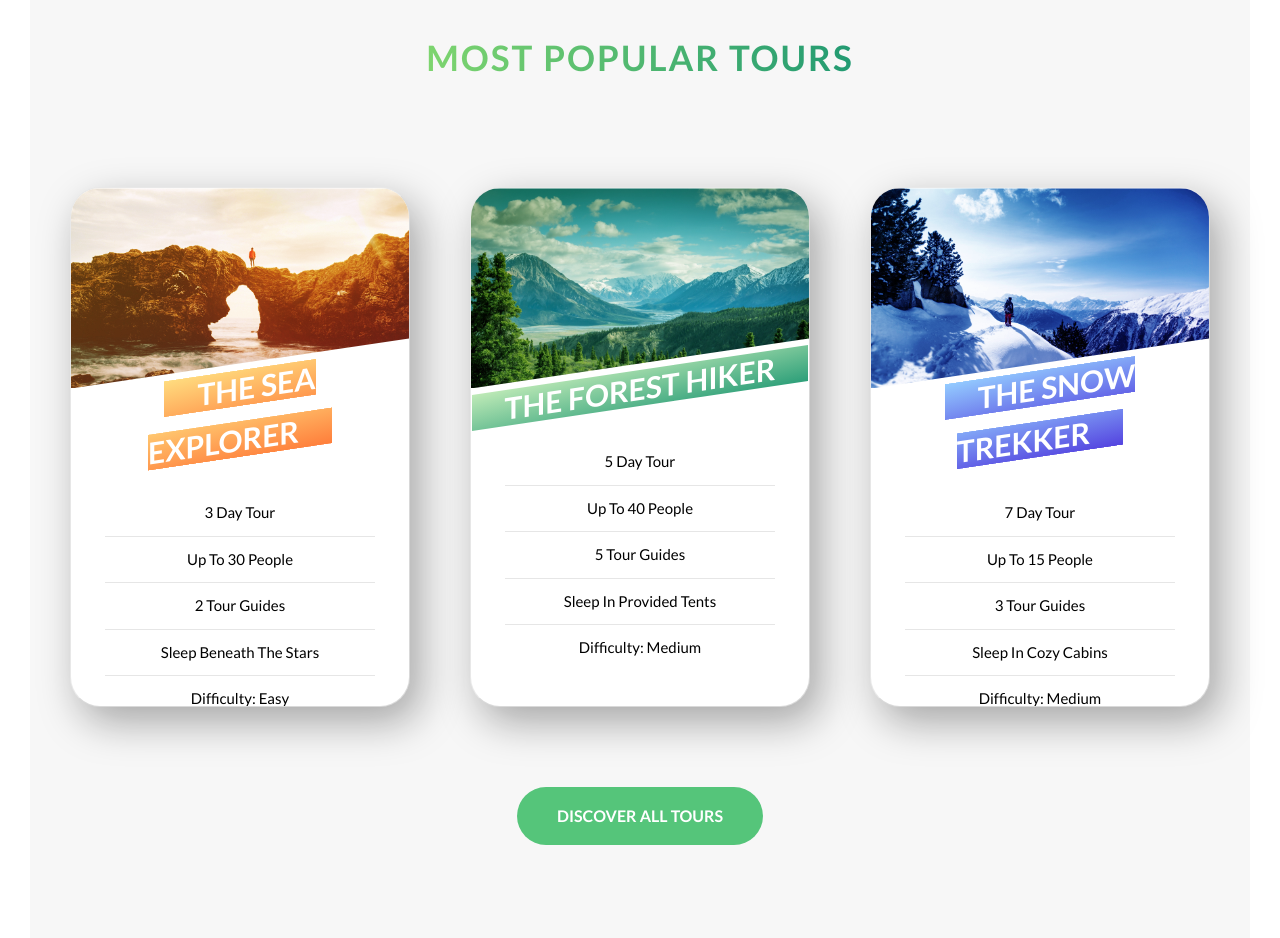
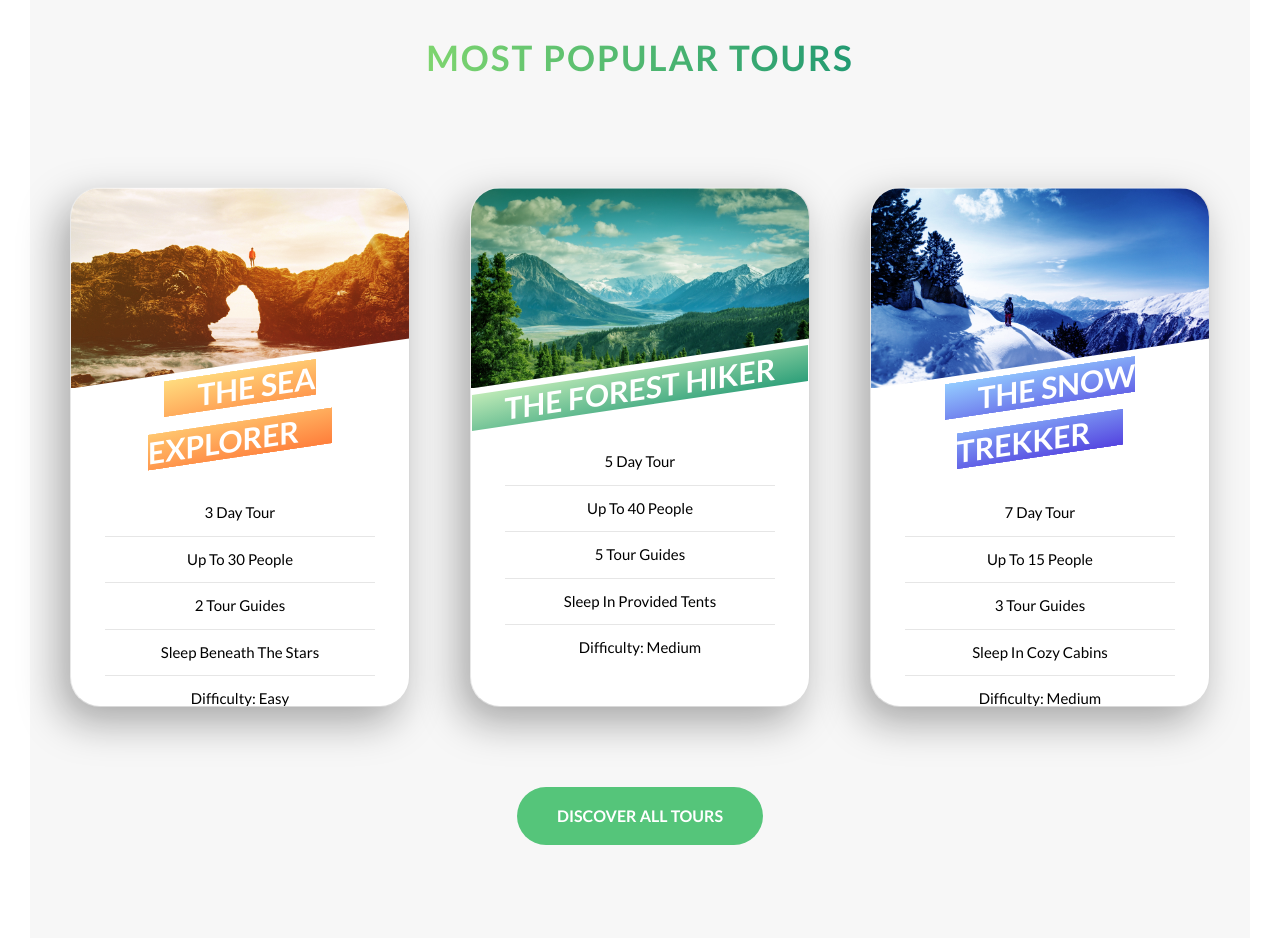
Before and after one commit to Toegram/FunWithCSS, a PHP site: page / in a window 1280 px wide. Shown: the part 2247-3185 px from the top of the page. Run offline with PHP 8.4, Linux system fonts and the light colour scheme; some libraries are stand-ins or nearby versions.

Commit message:
fixed drop shadow to -X coordinate on card and button

```diff
--- a/Natours/sass/components/_button.scss
+++ b/Natours/sass/components/_button.scss
@@ -17,7 +17,7 @@
   &:hover{
     transform: translateY(-.3rem);
     /* x, y, blur, color */
-    box-shadow: .3rem .5rem 1rem rgba(0, 0, 0, 0.2);
+    box-shadow: -.3rem .5rem 1rem rgba(0, 0, 0, 0.2);
 
     &::after{
       transform: scaleX(1.07) scaleY(1.06);
@@ -85,7 +85,7 @@
   &:hover{
     background-image: linear-gradient(to right, $color-primary-light, $color-primary);
     color: $color-white;
-    box-shadow: .5rem 1rem 2rem rgba(0, 0, 0, .3); //x, y, blur, color
+    box-shadow: -.5rem 1rem 2rem rgba(0, 0, 0, .3); //x, y, blur, color
     transform: translateY(.2rem) translateX(.1rem) scale(1.01);
     font-weight: 700;
   }
--- a/Natours/sass/components/_card.scss
+++ b/Natours/sass/components/_card.scss
@@ -23,7 +23,7 @@
     backface-visibility: hidden;
     border-radius: $border-curve-big;
     overflow: hidden;
-    box-shadow: 1rem 1.5rem 4rem rgba(15, 15, 15, .35);
+    box-shadow: -1rem 1.5rem 4rem rgba(15, 15, 15, .35);
 
     &--front{
       background-color: white;
--- a/Natours/starter/css/style.css
+++ b/Natours/starter/css/style.css
@@ -150,7 +150,7 @@ body {
     backface-visibility: hidden;
     border-radius: 3rem;
     overflow: hidden;
-    box-shadow: 1rem 1.5rem 4rem rgba(15, 15, 15, 0.35); }
+    box-shadow: -1rem 1.5rem 4rem rgba(15, 15, 15, 0.35); }
     .card__side--front {
       background-color: white; }
     .card__side--back {
@@ -248,7 +248,7 @@ body {
 .btn:hover {
   transform: translateY(-0.3rem);
   /* x, y, blur, color */
-  box-shadow: 0.3rem 0.5rem 1rem rgba(0, 0, 0, 0.2); }
+  box-shadow: -0.3rem 0.5rem 1rem rgba(0, 0, 0, 0.2); }
   .btn:hover::after {
     transform: scaleX(1.07) scaleY(1.06);
     opacity: 0; }
@@ -298,7 +298,7 @@ body {
 .btn-text:hover {
   background-image: linear-gradient(to right, #7ed56f, #55c57a);
   color: #fff;
-  box-shadow: 0.5rem 1rem 2rem rgba(0, 0, 0, 0.3);
+  box-shadow: -0.5rem 1rem 2rem rgba(0, 0, 0, 0.3);
   transform: translateY(0.2rem) translateX(0.1rem) scale(1.01);
   font-weight: 700; }
 
```
